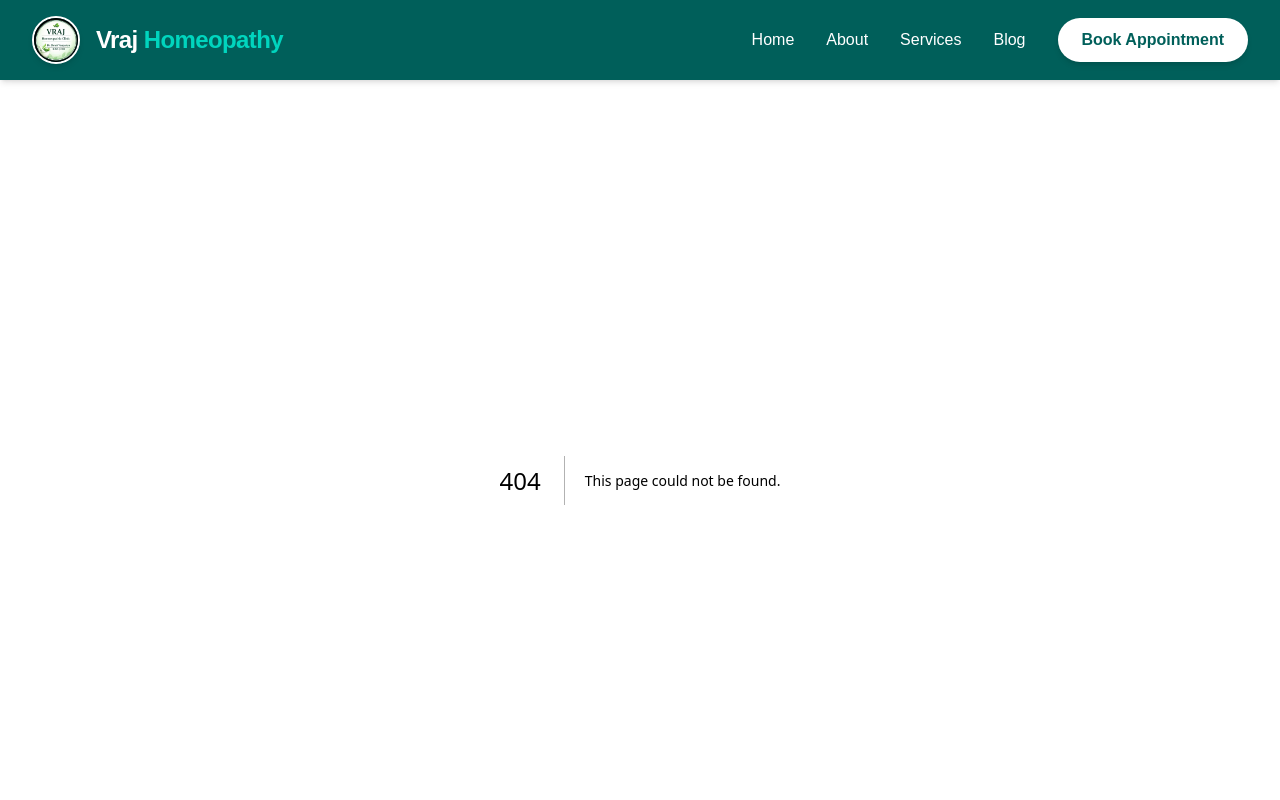
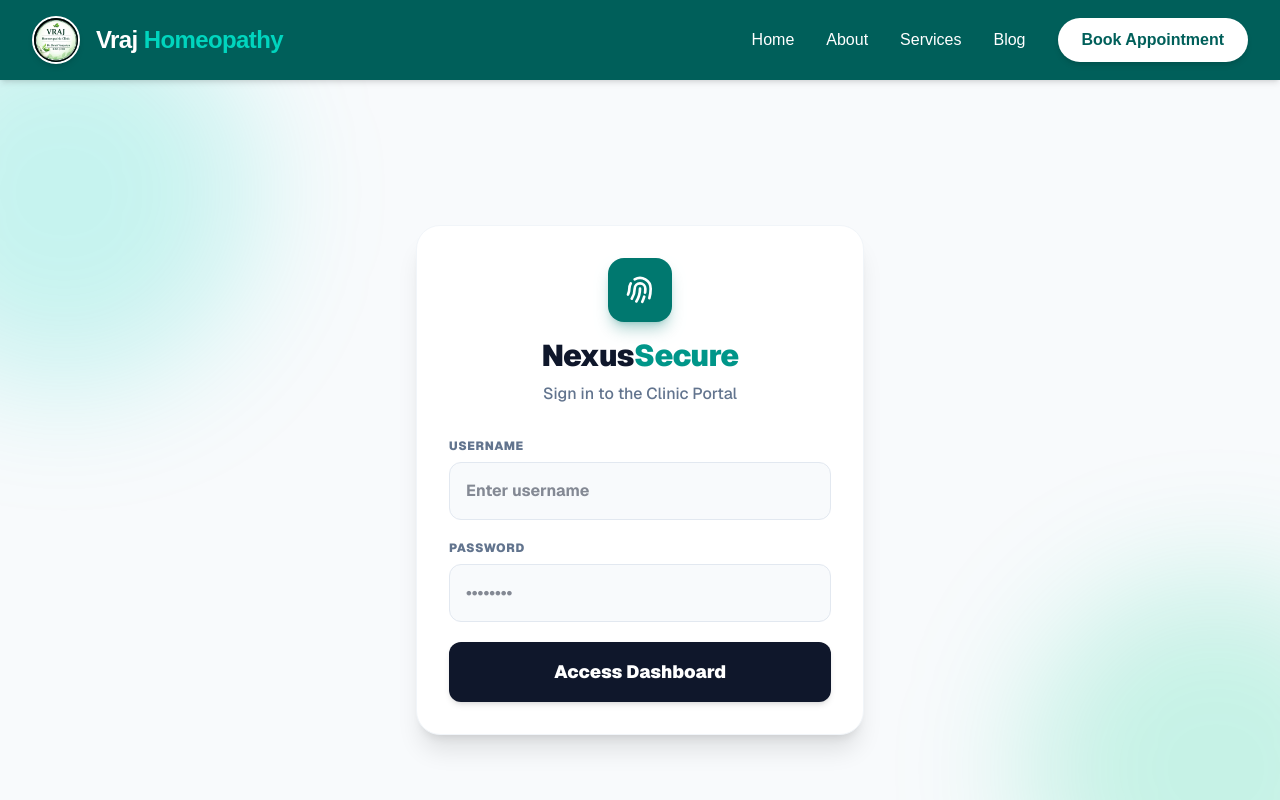
Before and after one commit to sujal-mavdiya07/vraj-clinic-website, a Next.js app: page /login in a window 1280 px wide. Before the commit this address had no page. Shown: the top 800 px of the page. Built offline with nearby package versions, Linux system fonts and the light colour scheme.

Commit message:
Upgraded to secure custom Cookie Auth for Admin Portal

```diff
--- /dev/null
+++ b/app/api/auth/login/route.ts
@@ -0,0 +1,30 @@
+import { NextResponse } from 'next/server';
+
+export async function POST(request: Request) {
+  try {
+    const { username, password } = await request.json();
+
+    // Change these to whatever username/password you want the doctor to use
+    const correctUsername = process.env.ADMIN_USERNAME || "admin";
+    const correctPassword = process.env.ADMIN_PASSWORD || "vraj123";
+
+    if (username === correctUsername && password === correctPassword) {
+      // Create a secure response
+      const response = NextResponse.json({ success: true }, { status: 200 });
+
+      // Set a secure, HTTP-only cookie that lasts for 7 days
+      response.cookies.set('clinic_admin_session', 'authenticated', {
+        httpOnly: true,
+        secure: process.env.NODE_ENV === 'production',
+        path: '/',
+        maxAge: 60 * 60 * 24 * 7
+      });
+
+      return response;
+    }
+
+    return NextResponse.json({ error: "Invalid credentials" }, { status: 401 });
+  } catch (error) {
+    return NextResponse.json({ error: "Server error" }, { status: 500 });
+  }
+}
--- /dev/null
+++ b/app/login/page.tsx
@@ -0,0 +1,95 @@
+"use client";
+
+import { useState } from 'react';
+import { useRouter } from 'next/navigation';
+
+export default function LoginPage() {
+  const [username, setUsername] = useState('');
+  const [password, setPassword] = useState('');
+  const [error, setError] = useState('');
+  const [loading, setLoading] = useState(false);
+  const router = useRouter();
+
+  const handleLogin = async (e: React.FormEvent) => {
+    e.preventDefault();
+    setLoading(true);
+    setError('');
+
+    try {
+      const res = await fetch('/api/auth/login', {
+        method: 'POST',
+        headers: { 'Content-Type': 'application/json' },
+        body: JSON.stringify({ username, password }),
+      });
+
+      if (res.ok) {
+        // Redirect directly to the beautiful dashboard you built
+        router.push('/admin');
+      } else {
+        setError('Invalid username or password.');
+        setLoading(false);
+      }
+    } catch (err) {
+      setError('Something went wrong. Please try again.');
+      setLoading(false);
+    }
+  };
+
+  return (
+    <div className="min-h-screen bg-slate-50 flex items-center justify-center p-4 font-sans relative overflow-hidden">
+
+      {/* Background Decorative Elements */}
+      <div className="absolute top-[-10%] left-[-10%] w-96 h-96 bg-teal-400/20 rounded-full blur-3xl"></div>
+      <div className="absolute bottom-[-10%] right-[-10%] w-96 h-96 bg-emerald-400/20 rounded-full blur-3xl"></div>
+
+      <div className="w-full max-w-md bg-white rounded-3xl shadow-xl border border-slate-100 p-8 relative z-10">
+        <div className="text-center mb-8">
+          <div className="mx-auto h-16 w-16 bg-teal-700 rounded-2xl flex items-center justify-center mb-4 shadow-lg shadow-teal-700/30">
+            <svg className="w-8 h-8 text-white" fill="none" stroke="currentColor" viewBox="0 0 24 24"><path strokeLinecap="round" strokeLinejoin="round" strokeWidth="2" d="M12 11c0 3.517-1.009 6.799-2.753 9.571m-3.44-2.04l.054-.09A13.916 13.916 0 008 11a4 4 0 118 0c0 1.017-.07 2.019-.203 3m-2.118 6.844A21.88 21.88 0 0015.171 17m3.839 1.132c.645-2.266.99-4.659.99-7.132A8 8 0 008 4.07M3 15.364c.64-1.319 1-2.8 1-4.364 0-1.457.39-2.823 1.07-4"></path></svg>
+          </div>
+          <h1 className="text-3xl font-black text-slate-900 tracking-tight">Nexus<span className="text-teal-600">Secure</span></h1>
+          <p className="text-slate-500 font-medium mt-2">Sign in to the Clinic Portal</p>
+        </div>
+
+        {error && (
+          <div className="mb-6 p-4 bg-red-50 border border-red-200 text-red-600 rounded-xl text-sm font-bold flex items-center gap-2">
+            <svg className="w-5 h-5" fill="none" stroke="currentColor" viewBox="0 0 24 24"><path strokeLinecap="round" strokeLinejoin="round" strokeWidth="2" d="M12 8v4m0 4h.01M21 12a9 9 0 11-18 0 9 9 0 0118 0z"></path></svg>
+            {error}
+          </div>
+        )}
+
+        <form onSubmit={handleLogin} className="space-y-5">
+          <div>
+            <label className="block text-xs font-black text-slate-500 uppercase tracking-wider mb-2">Username</label>
+            <input
+              required
+              type="text"
+              className="w-full p-4 bg-slate-50 border border-slate-200 rounded-xl text-slate-900 font-bold focus:bg-white focus:ring-2 focus:ring-teal-500 outline-none transition-all"
+              placeholder="Enter username"
+              value={username}
+              onChange={(e) => setUsername(e.target.value)}
+            />
+          </div>
+          <div>
+            <label className="block text-xs font-black text-slate-500 uppercase tracking-wider mb-2">Password</label>
+            <input
+              required
+              type="password"
+              className="w-full p-4 bg-slate-50 border border-slate-200 rounded-xl text-slate-900 font-bold focus:bg-white focus:ring-2 focus:ring-teal-500 outline-none transition-all"
+              placeholder="••••••••"
+              value={password}
+              onChange={(e) => setPassword(e.target.value)}
+            />
+          </div>
+          <button
+            type="submit"
+            disabled={loading}
+            className={`w-full py-4 rounded-xl text-white font-black text-lg transition-all shadow-md flex justify-center items-center gap-2 ${loading ? 'bg-slate-400 cursor-not-allowed' : 'bg-slate-900 hover:bg-teal-700 hover:-translate-y-1 hover:shadow-xl'}`}
+          >
+            {loading ? 'Authenticating...' : 'Access Dashboard'}
+          </button>
+        </form>
+      </div>
+    </div>
+  );
+}
--- a/middleware.js
+++ /dev/null
@@ -1,34 +0,0 @@
-import { NextResponse } from 'next/server';
-
-export function middleware(request) {
-  // 1. Only act as a bouncer for the /admin area
-  if (request.nextUrl.pathname.startsWith('/admin')) {
-
-    // 2. Check if the user has tried to send a password
-    const basicAuth = request.headers.get('authorization');
-
-    if (basicAuth) {
-      // 3. Unscramble the password the browser sent
-      const authValue = basicAuth.split(' ')[1];
-      const [user, pwd] = atob(authValue).split(':');
-
-      // 4. THE SECRET LOGIN DETAILS
-      if (user === 'drshruti' && pwd === 'vraj2026') {
-        return NextResponse.next(); // Success! Open the door.
-      }
-    }
-
-    // 5. If no password or wrong password, force the login popup
-    return new NextResponse('Unauthorized access. Please log in.', {
-      status: 401,
-      headers: {
-        'WWW-Authenticate': 'Basic realm="Secure Admin Area"',
-      },
-    });
-  }
-}
-
-// 6. Tell Next.js which URLs to protect (Bulletproof version)
-export const config = {
-  matcher: ['/admin', '/admin/:path*'],
-};
--- /dev/null
+++ b/middleware.ts
@@ -0,0 +1,24 @@
+import { NextResponse } from 'next/server';
+import type { NextRequest } from 'next/server';
+
+export function middleware(request: NextRequest) {
+  // If the user is trying to access the /admin page...
+  if (request.nextUrl.pathname.startsWith('/admin')) {
+
+    // Check if they have the secret cookie we gave them at login
+    const session = request.cookies.get('clinic_admin_session')?.value;
+
+    // If they don't have it, kick them out to our new /login page
+    if (session !== 'authenticated') {
+      return NextResponse.redirect(new URL('/login', request.url));
+    }
+  }
+
+  // Otherwise, let them through
+  return NextResponse.next();
+}
+
+// Ensure middleware only runs on specific paths
+export const config = {
+  matcher: ['/admin/:path*'],
+};
```
